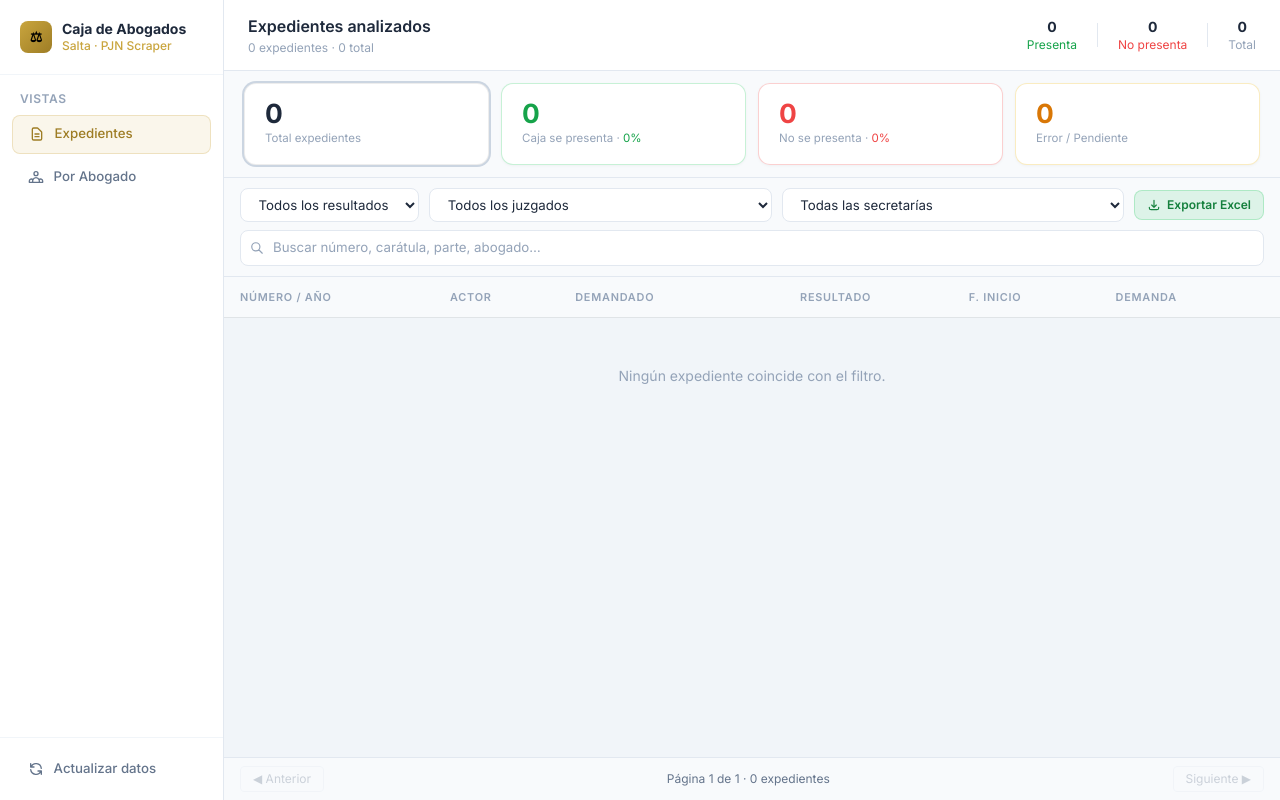
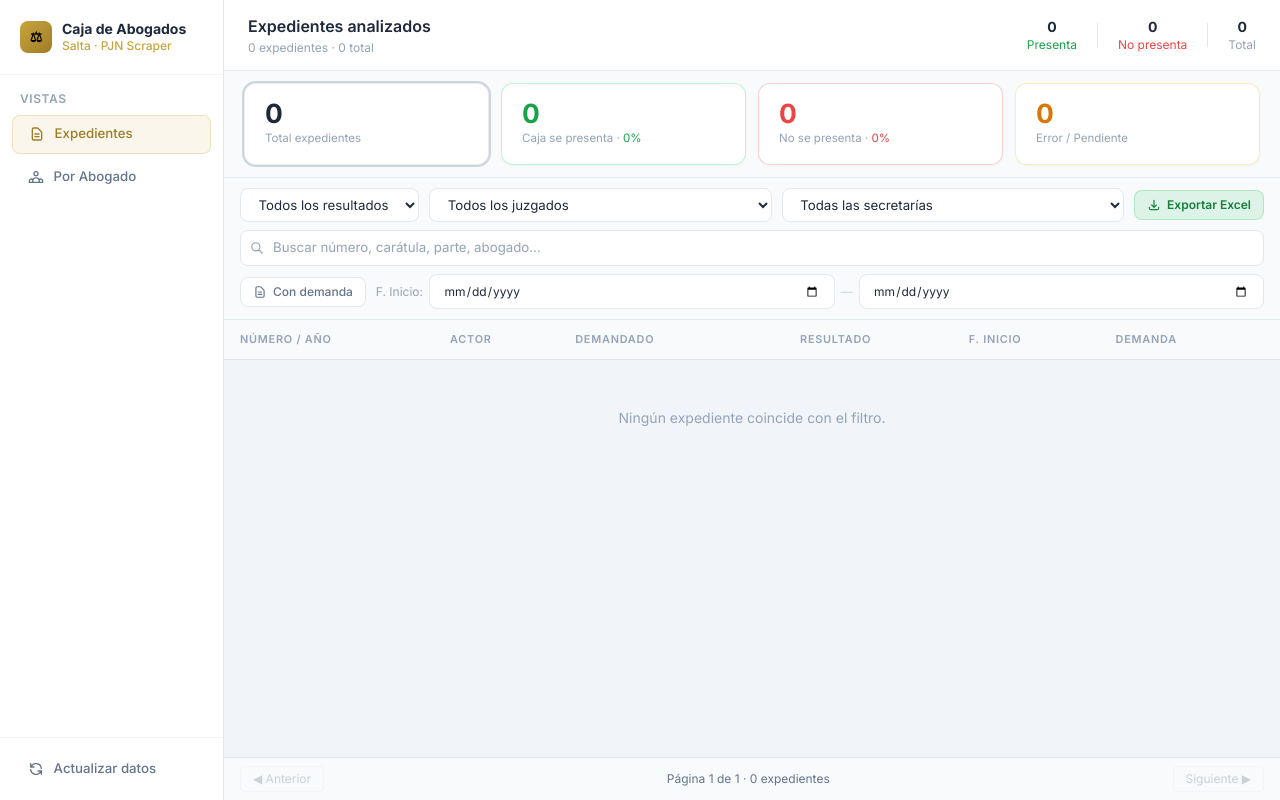
Before and after one commit to OctavioGalvan5/filtro-expedientes-pjn, a FastAPI app: page / in a window 1280 px wide. Run offline with FastAPI, Linux system fonts and the light colour scheme; data that the repository does not hold is empty; some libraries are stand-ins or nearby versions.

Commit message:
feat: filtros por demanda y rango de fecha de inicio en el frontend
- Agrega toggle "Con demanda" que filtra expedientes con URL de demanda real
- Agrega inputs de rango "F. Inicio desde/hasta" con datepicker
- Filtros pasan al servidor (DB y exportar), respetan paginación y Excel
- Responde pregunta: expedientes con error ya se pueden exportar a Excel

Co-Authored-By: Claude Sonnet 4.6 <noreply@anthropic.com>

```diff
--- a/database.py
+++ b/database.py
@@ -285,7 +285,8 @@ def obtener_participantes_por_tipo() -> dict:
 
 def obtener_paginados(pagina: int, por_pagina: int, filtro: str = "",
                       resultado: str = "", juzgado: str = "", secretaria: str = "",
-                      actores: list = None, demandados: list = None, terceros: list = None) -> tuple:
+                      actores: list = None, demandados: list = None, terceros: list = None,
+                      con_demanda: bool = False, fecha_desde: str = "", fecha_hasta: str = "") -> tuple:
     """
     Retorna (expedientes, total) para la página dada.
     expedientes: lista de dicts con participantes y abogados anidados.
@@ -340,6 +341,27 @@ def obtener_paginados(pagina: int, por_pagina: int, filtro: str = "",
                 )
             """)
             params.extend([[n.lower() for n in nombres], f'%{tipo_key}%'])
+
+    if con_demanda:
+        conditions.append(
+            "e.url_demanda IS NOT NULL AND e.url_demanda NOT IN ('NINGUNA', '')"
+        )
+
+    if fecha_desde:
+        conditions.append(
+            "e.fecha_inicio IS NOT NULL AND e.fecha_inicio != ''"
+            " AND e.fecha_inicio ~ '^\\d{1,2}/\\d{1,2}/\\d{4}$'"
+            " AND TO_DATE(e.fecha_inicio, 'DD/MM/YYYY') >= %s::date"
+        )
+        params.append(fecha_desde)
+
+    if fecha_hasta:
+        conditions.append(
+            "e.fecha_inicio IS NOT NULL AND e.fecha_inicio != ''"
+            " AND e.fecha_inicio ~ '^\\d{1,2}/\\d{1,2}/\\d{4}$'"
+            " AND TO_DATE(e.fecha_inicio, 'DD/MM/YYYY') <= %s::date"
+        )
+        params.append(fecha_hasta)
 
     where = ("WHERE " + " AND ".join(conditions)) if conditions else ""
 
--- a/main.py
+++ b/main.py
@@ -83,15 +83,18 @@ async def stats():
 
 @app.get("/api/expedientes")
 async def expedientes(
-    pagina:     int = Query(default=1,  ge=1),
-    por_pagina: int = Query(default=50, ge=1, le=200),
-    resultado:  str = Query(default=""),
-    juzgado:    str = Query(default=""),
-    secretaria: str = Query(default=""),
-    busqueda:   str = Query(default=""),
-    actores:    str = Query(default=""),
-    demandados: str = Query(default=""),
-    terceros:   str = Query(default=""),
+    pagina:       int = Query(default=1,  ge=1),
+    por_pagina:   int = Query(default=50, ge=1, le=200),
+    resultado:    str = Query(default=""),
+    juzgado:      str = Query(default=""),
+    secretaria:   str = Query(default=""),
+    busqueda:     str = Query(default=""),
+    actores:      str = Query(default=""),
+    demandados:   str = Query(default=""),
+    terceros:     str = Query(default=""),
+    con_demanda:  str = Query(default=""),
+    fecha_desde:  str = Query(default=""),
+    fecha_hasta:  str = Query(default=""),
 ):
     def split(s): return [x.strip() for x in s.split(',') if x.strip()] if s else []
     items, total = db.obtener_paginados(
@@ -99,6 +102,7 @@ async def expedientes(
         filtro=busqueda, resultado=resultado,
         juzgado=juzgado, secretaria=secretaria,
         actores=split(actores), demandados=split(demandados), terceros=split(terceros),
+        con_demanda=bool(con_demanda), fecha_desde=fecha_desde, fecha_hasta=fecha_hasta,
     )
     return {"items": items, "total": total}
 
@@ -214,6 +218,9 @@ async def exportar(
     actores: str = Query(default=""),
     demandados: str = Query(default=""),
     terceros: str = Query(default=""),
+    con_demanda: str = Query(default=""),
+    fecha_desde: str = Query(default=""),
+    fecha_hasta: str = Query(default=""),
 ):
     def split(s): return [x.strip() for x in s.split(',') if x.strip()] if s else []
     actores_list = split(actores)
@@ -261,6 +268,35 @@ async def exportar(
             and _tiene_parte(e, 'demandado', demandados_list)
             and _tiene_parte(e, 'tercero',   terceros_list)
         ]
+
+    if con_demanda:
+        expedientes = [
+            e for e in expedientes
+            if e.get("url_demanda") and e.get("url_demanda") not in ("NINGUNA", "")
+        ]
+
+    if fecha_desde or fecha_hasta:
+        from datetime import date as _date
+        def _parse_fecha(f):
+            if not f:
+                return None
+            try:
+                d, m, y = f.split('/')
+                return _date(int(y), int(m), int(d))
+            except Exception:
+                return None
+        desde = _date.fromisoformat(fecha_desde) if fecha_desde else None
+        hasta = _date.fromisoformat(fecha_hasta) if fecha_hasta else None
+        def _en_rango(e):
+            fd = _parse_fecha(e.get("fecha_inicio"))
+            if fd is None:
+                return False
+            if desde and fd < desde:
+                return False
+            if hasta and fd > hasta:
+                return False
+            return True
+        expedientes = [e for e in expedientes if _en_rango(e)]
 
     # Hoja 1: Expedientes
     exptes_rows = []
--- a/templates/index.html
+++ b/templates/index.html
@@ -262,6 +262,37 @@
               <input x-model="filtroTxt" type="text" class="inp w-full pl-8"
                      placeholder="Buscar número, carátula, parte, abogado…"
                      @input.debounce.400ms="aplicarFiltros()"/>
+            </div>
+
+            <!-- Filtro con demanda + rango fecha inicio -->
+            <div class="flex items-center gap-2.5">
+              <button @click="filtroConDemanda = !filtroConDemanda; aplicarFiltros()"
+                      class="flex items-center gap-1.5 px-3 py-1.5 rounded-lg text-xs font-medium transition-colors flex-shrink-0"
+                      :class="filtroConDemanda
+                        ? 'border border-blue-300 text-blue-700' : 'border border-slate-200 text-slate-500 hover:border-slate-300'"
+                      :style="filtroConDemanda ? 'background:rgba(59,130,246,.1)' : 'background:#fff'">
+                <svg class="w-3.5 h-3.5" fill="none" stroke="currentColor" viewBox="0 0 24 24">
+                  <path stroke-linecap="round" stroke-linejoin="round" stroke-width="2"
+                    d="M9 12h6m-6 4h6m2 5H7a2 2 0 01-2-2V5a2 2 0 012-2h5.586a1 1 0 01.707.293l5.414 5.414a1 1 0 01.293.707V19a2 2 0 01-2 2z"/>
+                </svg>
+                Con demanda
+              </button>
+              <div class="flex items-center gap-1.5 flex-1">
+                <span class="text-xs text-slate-400 flex-shrink-0">F. Inicio:</span>
+                <input type="date" x-model="filtroFechaDesde" @change="aplicarFiltros()"
+                       class="inp text-xs flex-1" title="Fecha inicio desde">
+                <span class="text-xs text-slate-300">—</span>
+                <input type="date" x-model="filtroFechaHasta" @change="aplicarFiltros()"
+                       class="inp text-xs flex-1" title="Fecha inicio hasta">
+                <button x-show="filtroFechaDesde || filtroFechaHasta"
+                        @click="filtroFechaDesde=''; filtroFechaHasta=''; aplicarFiltros()"
+                        class="text-slate-400 hover:text-slate-600 flex-shrink-0 transition-colors"
+                        title="Limpiar fechas">
+                  <svg class="w-3.5 h-3.5" fill="none" stroke="currentColor" viewBox="0 0 24 24">
+                    <path stroke-linecap="round" stroke-linejoin="round" stroke-width="2" d="M6 18L18 6M6 6l12 12"/>
+                  </svg>
+                </button>
+              </div>
             </div>
 
             <!-- Filtros por participante -->
@@ -850,6 +881,9 @@ function app() {
     filtroTxt: '',
     filtroJuzgado: '',
     filtroSecretaria: '',
+    filtroConDemanda: false,
+    filtroFechaDesde: '',
+    filtroFechaHasta: '',
     confirmandoEliminar: false,
 
     // Filtros participantes
@@ -891,6 +925,9 @@ function app() {
       if (this.filtroActores.length)        p.set('actores',     this.filtroActores.join(','));
       if (this.filtroDemandados.length)     p.set('demandados',  this.filtroDemandados.join(','));
       if (this.filtroTerceros.length)       p.set('terceros',    this.filtroTerceros.join(','));
+      if (this.filtroConDemanda)            p.set('con_demanda', '1');
+      if (this.filtroFechaDesde)            p.set('fecha_desde', this.filtroFechaDesde);
+      if (this.filtroFechaHasta)            p.set('fecha_hasta', this.filtroFechaHasta);
       const data = await fetch('/api/expedientes?' + p).then(r => r.json());
       this.expedientesPagina = data.items;
       this.totalExp = data.total;
@@ -949,9 +986,12 @@ function app() {
       if (this.filtroJuzgado)           p.set('juzgado',    this.filtroJuzgado);
       if (this.filtroSecretaria)        p.set('secretaria', this.filtroSecretaria);
       if (this.filtroTxt)               p.set('busqueda',   this.filtroTxt);
-      if (this.filtroActores.length)    p.set('actores',    this.filtroActores.join(','));
-      if (this.filtroDemandados.length) p.set('demandados', this.filtroDemandados.join(','));
-      if (this.filtroTerceros.length)   p.set('terceros',   this.filtroTerceros.join(','));
+      if (this.filtroActores.length)    p.set('actores',     this.filtroActores.join(','));
+      if (this.filtroDemandados.length) p.set('demandados',  this.filtroDemandados.join(','));
+      if (this.filtroTerceros.length)   p.set('terceros',    this.filtroTerceros.join(','));
+      if (this.filtroConDemanda)        p.set('con_demanda', '1');
+      if (this.filtroFechaDesde)        p.set('fecha_desde', this.filtroFechaDesde);
+      if (this.filtroFechaHasta)        p.set('fecha_hasta', this.filtroFechaHasta);
       window.location.href = '/api/exportar?' + p.toString();
     },
 
```
